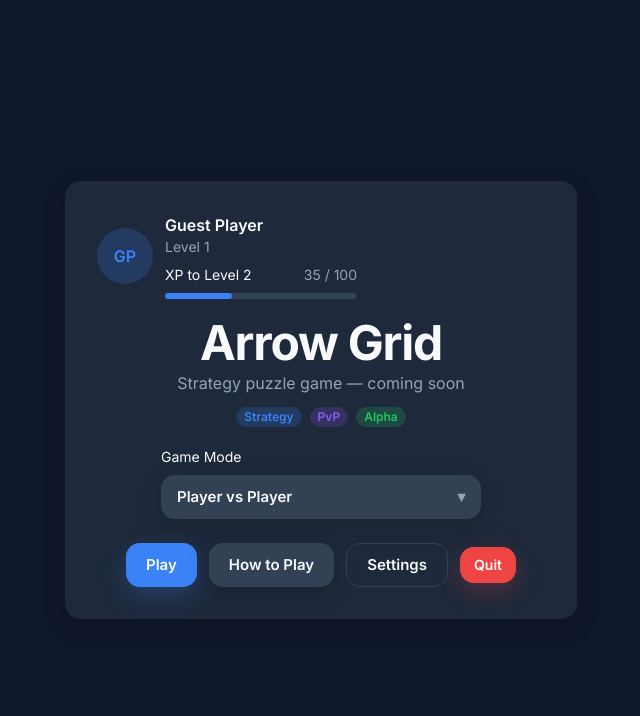
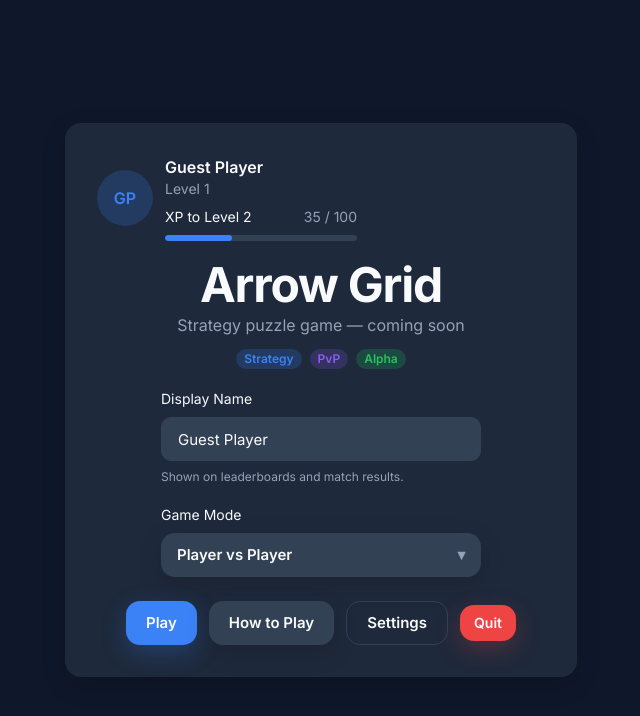
Before and after one commit to Himanshu8913/arrow-grid, a React (Vite) app: page / in a window 1280 px wide. Shown: the top 716 px of the page, without its empty margins (319-959 px from the left). Built offline with nearby package versions, Linux system fonts and the light colour scheme.

Commit message:
feat(ui): add Input component with label and error states

```diff
--- a/src/app/app.tsx
+++ b/src/app/app.tsx
@@ -13,13 +13,22 @@ import {
 } from "@/ui/card";
 import { Dialog } from "@/ui/dialog";
 import { Dropdown } from "@/ui/dropdown";
+import { Input } from "@/ui/input";
 import { ProgressBar } from "@/ui/progress-bar";
 import { Tooltip } from "@/ui/tooltip";
 
 export function App() {
   const [isHowToPlayOpen, setIsHowToPlayOpen] = useState(false);
   const [gameMode, setGameMode] = useState("pvp");
+  const [playerName, setPlayerName] = useState("Guest Player");
   const { toast } = useToast();
+
+  const trimmedPlayerName = playerName.trim();
+  const displayName = trimmedPlayerName || "Guest Player";
+  const nameError =
+    trimmedPlayerName.length > 0 && trimmedPlayerName.length < 2
+      ? "Name must be at least 2 characters"
+      : undefined;
 
   return (
     <>
@@ -31,9 +40,9 @@ export function App() {
         >
           <CardHeader>
             <div className="mb-4 flex items-center justify-center gap-3">
-              <Avatar alt="Guest Player" name="Guest Player" size="lg" />
+              <Avatar alt={displayName} name={displayName} size="lg" />
               <div className="min-w-0 flex-1 text-left">
-                <p className="font-semibold text-text-primary">Guest Player</p>
+                <p className="font-semibold text-text-primary">{displayName}</p>
                 <p className="text-sm text-text-muted">Level 1</p>
                 <ProgressBar
                   className="mt-2 max-w-[12rem]"
@@ -56,6 +65,16 @@ export function App() {
               <Badge variant="secondary">PvP</Badge>
               <Badge variant="success">Alpha</Badge>
             </div>
+            <Input
+              wrapperClassName="mx-auto mt-4 max-w-xs"
+              label="Display Name"
+              value={playerName}
+              onChange={(event) => setPlayerName(event.target.value)}
+              placeholder="Enter your name"
+              hint="Shown on leaderboards and match results."
+              error={nameError}
+              maxLength={24}
+            />
             <Dropdown
               className="mx-auto mt-4 max-w-xs"
               label="Game Mode"
--- a/src/ui/index.ts
+++ b/src/ui/index.ts
@@ -23,6 +23,7 @@ export {
   type CardVariant,
 } from "./card";
 export { Dialog, type DialogProps } from "./dialog";
+export { Input, type InputProps } from "./input";
 export { Modal, type ModalProps } from "./modal";
 export {
   ProgressBar,
--- /dev/null
+++ b/src/ui/input.tsx
@@ -0,0 +1,78 @@
+import { type ComponentProps, useId } from "react";
+
+import { cn } from "@/utils/cn";
+
+export interface InputProps extends ComponentProps<"input"> {
+  label?: string;
+  hint?: string;
+  error?: string;
+  wrapperClassName?: string;
+}
+
+/**
+ * Text input with optional label, hint, and error messaging.
+ */
+export function Input({
+  label,
+  hint,
+  error,
+  className,
+  wrapperClassName,
+  id,
+  disabled,
+  ...props
+}: InputProps) {
+  const generatedId = useId();
+  const inputId = id ?? generatedId;
+  const hintId = `${inputId}-hint`;
+  const errorId = `${inputId}-error`;
+  const hasError = Boolean(error);
+
+  const describedBy = [hint ? hintId : null, hasError ? errorId : null]
+    .filter(Boolean)
+    .join(" ");
+
+  return (
+    <div className={cn("w-full", wrapperClassName)}>
+      {label ? (
+        <label
+          htmlFor={inputId}
+          className="mb-2 block text-left text-sm font-medium text-text-primary"
+        >
+          {label}
+        </label>
+      ) : null}
+
+      <input
+        id={inputId}
+        disabled={disabled}
+        aria-invalid={hasError}
+        aria-describedby={describedBy || undefined}
+        className={cn(
+          "h-11 w-full rounded-[10px] border bg-bg-card px-4 text-[15px] text-text-primary",
+          "placeholder:text-text-muted",
+          "transition-colors duration-200",
+          "focus-visible:outline-none focus-visible:ring-2 focus-visible:ring-accent-primary focus-visible:ring-offset-2 focus-visible:ring-offset-bg-primary",
+          "disabled:cursor-not-allowed disabled:opacity-50",
+          hasError
+            ? "border-danger focus-visible:ring-danger"
+            : "border-bg-card hover:border-accent-primary/40",
+          className,
+        )}
+        {...props}
+      />
+
+      {hint && !hasError ? (
+        <p id={hintId} className="mt-2 text-left text-xs text-text-muted">
+          {hint}
+        </p>
+      ) : null}
+
+      {hasError ? (
+        <p id={errorId} className="mt-2 text-left text-xs text-danger">
+          {error}
+        </p>
+      ) : null}
+    </div>
+  );
+}
```
